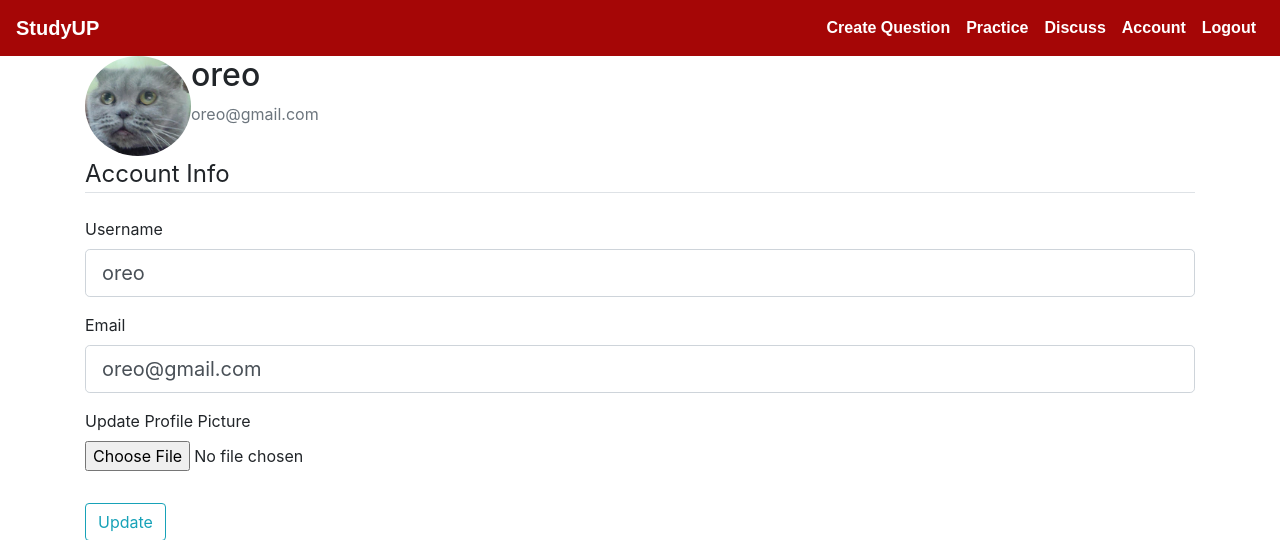
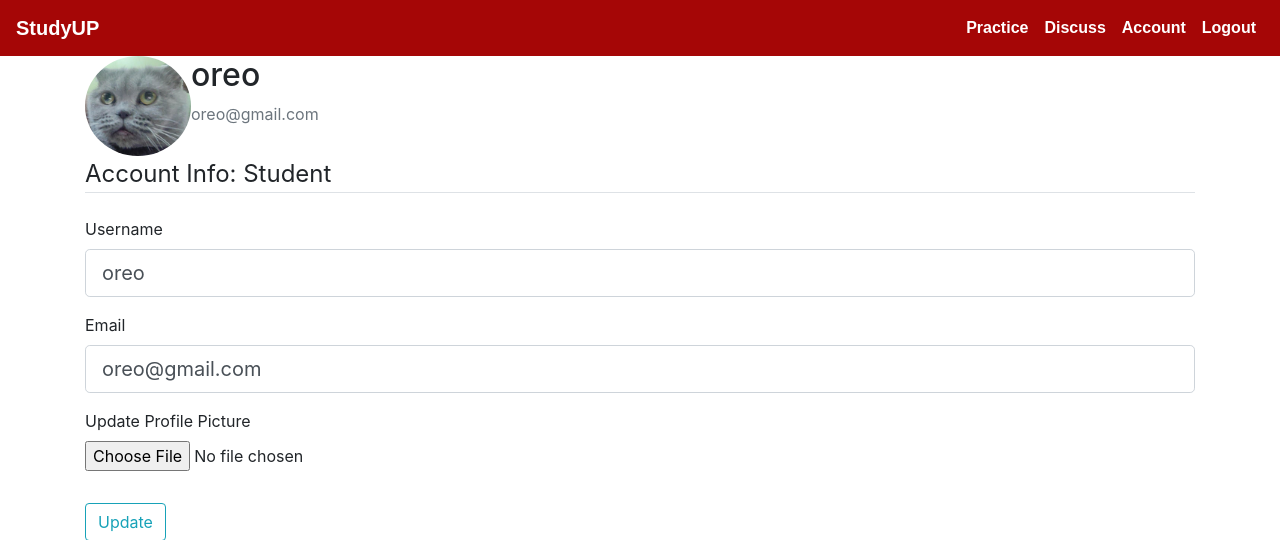
Before and after one commit to Obee07/StudyUP, a Flask app: page /account in a window 1280 px wide. Shown: the top 540 px of the page. Run offline with Flask 2, Linux system fonts and the light colour scheme; a user stored in the database is signed in; some libraries are stand-ins or nearby versions.

Commit message:
Fixed Moderator and Student Views
Only mod can see create exam. Also displays user type in Discussion

```diff
--- a/source-code/code/studyup/discussion/routes.py
+++ b/source-code/code/studyup/discussion/routes.py
@@ -98,7 +98,7 @@ def add_comment(question_id):
         db.session.commit()
         flash('Comment added!', 'success')
         comments = Comment.query.filter_by(question_id=question_id).all()
-        return redirect(url_for('discussion.add_comment', question_id=question_id, comments=comments))#url for something.. same page? reload page?
+        return redirect(url_for('discussion.add_comment', question_id=question_id, comments=comments))
     comments = Comment.query.filter_by(question_id=question_id).all()
     return render_template('view-question.html', form=form, question=question, comments=comments)
 
--- a/source-code/code/studyup/templates/account.html
+++ b/source-code/code/studyup/templates/account.html
@@ -18,7 +18,13 @@ StudyUP | Create Question
 			<form method="POST" action="" enctype="multipart/form-data">
 				{{ form.hidden_tag() }}
 				<fieldset class="form-group">
-					<legend class="border-bottom mb-4">Account Info</legend>
+					<legend class="border-bottom mb-4">Account Info:
+						{% if current_user.user_type == 1 %}
+							Student
+						{% else %}
+							Moderator
+						{% endif %}
+					</legend>
 					<div class="form-group">
 						{{ form.username.label(class="form-control-label") }}
 
--- a/source-code/code/studyup/templates/base.html
+++ b/source-code/code/studyup/templates/base.html
@@ -22,16 +22,19 @@
     </button>
     <div class="navbar-collapse collapse justify-content-stretch" id="navbar7">
         <ul class="navbar-nav ml-auto">
+            {% if current_user.is_authenticated %}
+
+            {% if current_user. user_type == 2 %}
             <li class="nav-item">
                 <a name="btn-question" class="nav-link" href="{{url_for('question.create_question')}}"><strong>Create Question</strong></a>
             </li>
+            {% endif %}
             <li class="nav-item">
                 <a name="btn-practice" class="nav-link click-exit" href="{{url_for('practice.select')}}"><strong>Practice</strong></a>
             </li>
             <li class="nav-item">
                 <a name="btn-discuss" class="nav-link click-exit" href="{{url_for('discussion.select')}}"><strong>Discuss</strong></a>
             </li>
-            {% if current_user.is_authenticated %}
               <li class="nav-item">
                 <a name="btn-account" class="nav-link click-exit" href="{{url_for('user.account')}}"><strong>Account</strong></a>
               </li>
--- a/source-code/code/studyup/templates/view-question.html
+++ b/source-code/code/studyup/templates/view-question.html
@@ -42,7 +42,6 @@ StudyUP | Discussion
 
             {% if comments %}
                 {% for comment in comments %}
-
                 <div class="comment-div ml-5 mr-5">
                     <div class="d-flex">
                         <div class="profile-picture mx-3">
@@ -51,6 +50,11 @@ StudyUP | Discussion
                         <div class="comment-text">
                             <div class="comment-header d-flex justify-content-between">
                                 <strong>{{comment.user.username}}</strong>
+                                {% if comment.user.user_type == 1 %}
+                                    Student
+                                {% else %}
+                                    Moderator
+                                {% endif %}
                                 <p class="text-muted"> {{comment.time_posted.strftime('%Y-%m-%d')}}</p>
                             </div>
                             <p class="comment"> {{comment.comment}} </p>
```
